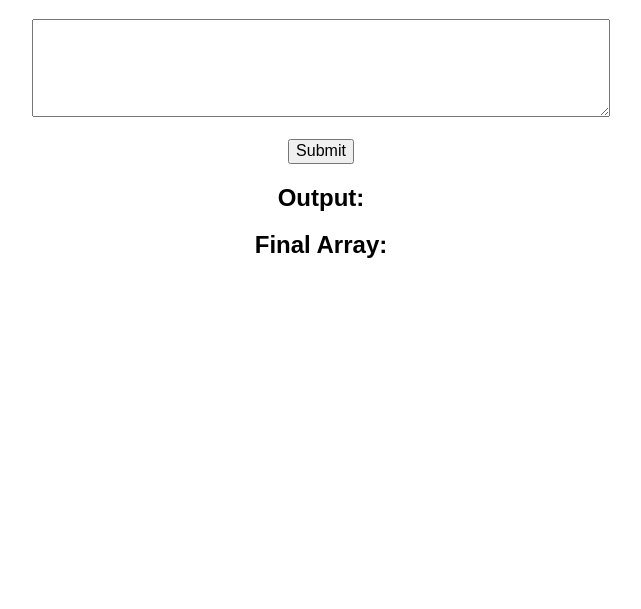
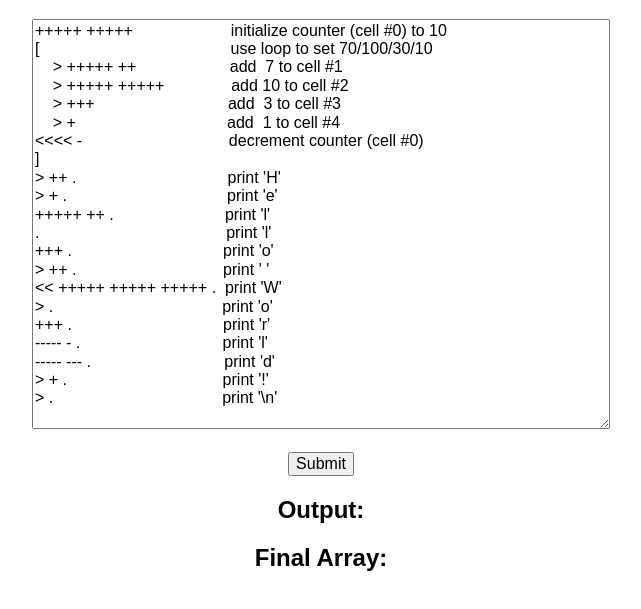
Before and after one commit to shiv213/BrainFuckInterpreter, a plain HTML site: page index.html in a window 1280 px wide. Shown: the part 61-670 px from the top of the page, without its empty margins (319-960 px from the left). Drawn offline with nearby package versions, Linux system fonts and the light colour scheme.

Commit message:
preset "Hello World!"

```diff
--- a/index.html
+++ b/index.html
@@ -12,7 +12,29 @@
   <body>
 		<h1>Input BrainFuck Below:</h1>
 		<form id="input">
-      <textarea id="main" rows="5" cols="60"></textarea>
+      <textarea id="main" rows="22" cols="60">
++++++ +++++                      initialize counter (cell #0) to 10
+[                                           use loop to set 70/100/30/10
+    > +++++ ++                     add  7 to cell #1
+    > +++++ +++++               add 10 to cell #2
+    > +++                              add  3 to cell #3
+    > +                                  add  1 to cell #4
+<<<< -                                 decrement counter (cell #0)
+]
+> ++ .                                  print 'H'
+> + .                                    print 'e'
++++++ ++ .                         print 'l'
+.                                          print 'l'
++++ .                                  print 'o'
+> ++ .                                 print ' '
+<< +++++ +++++ +++++ .  print 'W'
+> .                                      print 'o'
++++ .                                  print 'r'
+----- - .                                print 'l'
+----- --- .                              print 'd'
+> + .                                   print '!'
+> .                                      print '\n'
+			</textarea>
       <br/>
 			<!-- <input id="comma-input"></input>
 			<input id="comma-submit" type="submit">
```
